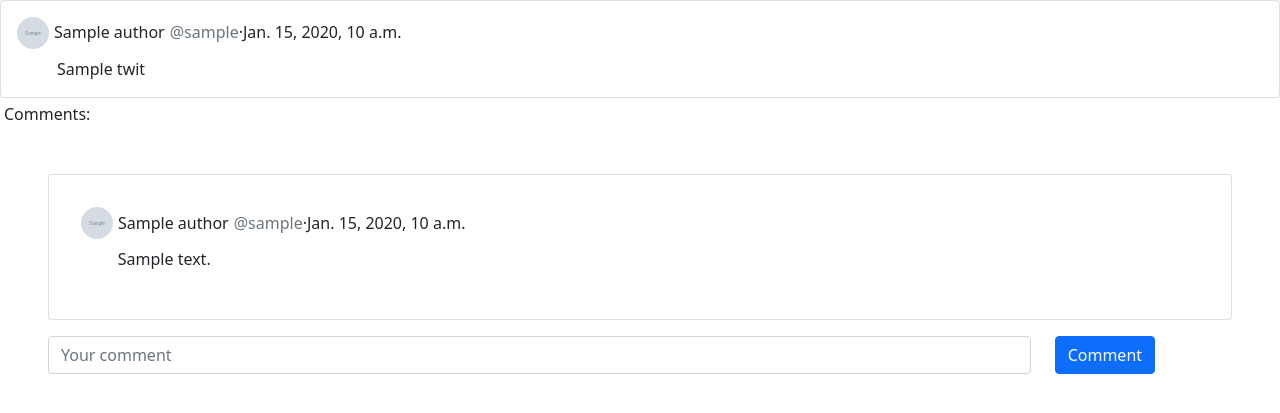
After one commit to RoodrigoRoot/twit-azul-school, a Django app: template templates/twits/comments.html in a window 1280 px wide. The commit adds this page. Shown: the top 413 px of the page. Run offline with Django 3.2, Linux system fonts and the light colour scheme; the template is opened without the code that fills it: most values are stand-ins (such as "Sample title", 1, 10 or a date in 2020); grey boxes marked "Sample" are stand-in pictures; some libraries are stand-ins or nearby versions.

Commit message:
Feat: Added comments and like to templates and views

```diff
--- /dev/null
+++ b/templates/twits/comments.html
@@ -0,0 +1,58 @@
+{% extends 'base.html' %}
+{% load static %}
+{% load crispy_forms_tags %}
+
+{% block title %}
+    Comment
+{% endblock %}
+
+{% block content %}
+    <div>
+        <div class="card" style="width: 100%">
+            <div class="card-body">
+                <h6 class="card-title">
+                    <div class="d-flex justify-content-start align-items-center">
+                        <img style="width: 2rem; height: 2rem" class="rounded-circle"
+                             src="{{ twit.author.profile.background_picture.url }}" alt="user">
+                        <label style="margin: 0px 5px">{{ twit.author.get_full_name }}
+                        </label> <label class="text-muted">@{{ twit.author.username }}</label>
+                        ·
+                        <label>{{ twit.created_at }}</label>
+
+                    </div>
+                </h6>
+                <p class="card-text" style="margin-left: 2.5rem">{{ twit.twit }}</p>
+            </div>
+        </div>
+    <p class="m-1">Comments:</p>
+        <div class="m-5">
+
+            {% for comment in twit.comment_set.all %}
+                <div class="card">
+
+                    <div class="card-body m-3">
+                        <div class="d-flex justify-content-start align-items-center ">
+                            <img style="width: 2rem; height: 2rem" class="rounded-circle"
+                                 src="{{ comment.author.profile.background_picture.url }}" alt="user">
+                            <label style="margin: 0px 5px">{{ comment.author.get_full_name }}
+                            </label> <label class="text-muted">@{{ comment.author.username }}</label>
+                            ·
+                            <label>{{ comment.created_at }}</label>
+                        </div>
+                        <p style="margin-left: 2.3rem" class="mt-2">{{ comment.comment }}</p>
+                    </div>
+                </div>
+            {% endfor %}
+        <div class="mt-3">
+            <form action="{% url 'twit:comment' pk=twit.pk %}" method="post" class="row">{% csrf_token %}
+                <div class="col-10">
+                    <input required type="text" class="form-control" id="comment" name="comment" placeholder="Your comment">
+                </div>
+                <div class="col-2">
+                    <button type="submit" class="btn btn-primary mb-3">Comment</button>
+                </div>
+        </form>
+        </div>
+        </div>
+    </div>
+{% endblock content %}
--- a/twit/admin.py
+++ b/twit/admin.py
@@ -1,5 +1,7 @@
 from django.contrib import admin
-from twit.models import Twit
+from twit.models import Twit, Comment, Like
 # Register your models here.
 
 admin.site.register(Twit)
+admin.site.register(Comment)
+admin.site.register(Like)
--- a/twit/urls.py
+++ b/twit/urls.py
@@ -1,8 +1,10 @@
 from django.urls import path
-from twit.views import CreateTwit
+from twit.views import CreateTwit, CommentCreateView, LikeCreateView
 
 app_name = "twit"
 
 urlpatterns = [
     path('add/', CreateTwit.as_view(), name="create-twit"),
+    path('<int:pk>/comment/add/', CommentCreateView.as_view(), name="comment"),
+    path('<int:pk>/like/add/', LikeCreateView.as_view(), name="like"),
 ]
```
Also changed, not shown: templates/index.html (+18 -5 lines), templates/users/profile.html (+18 -7 lines), twit/forms.py (+6 -1 lines), twit/models.py (+29 -1 lines), twit/views.py (+40 -3 lines), twit/migrations/0002_comment.py (added), twit/migrations/0003_like.py (added), twit/migrations/0004_auto_20220111_0426.py (added).
